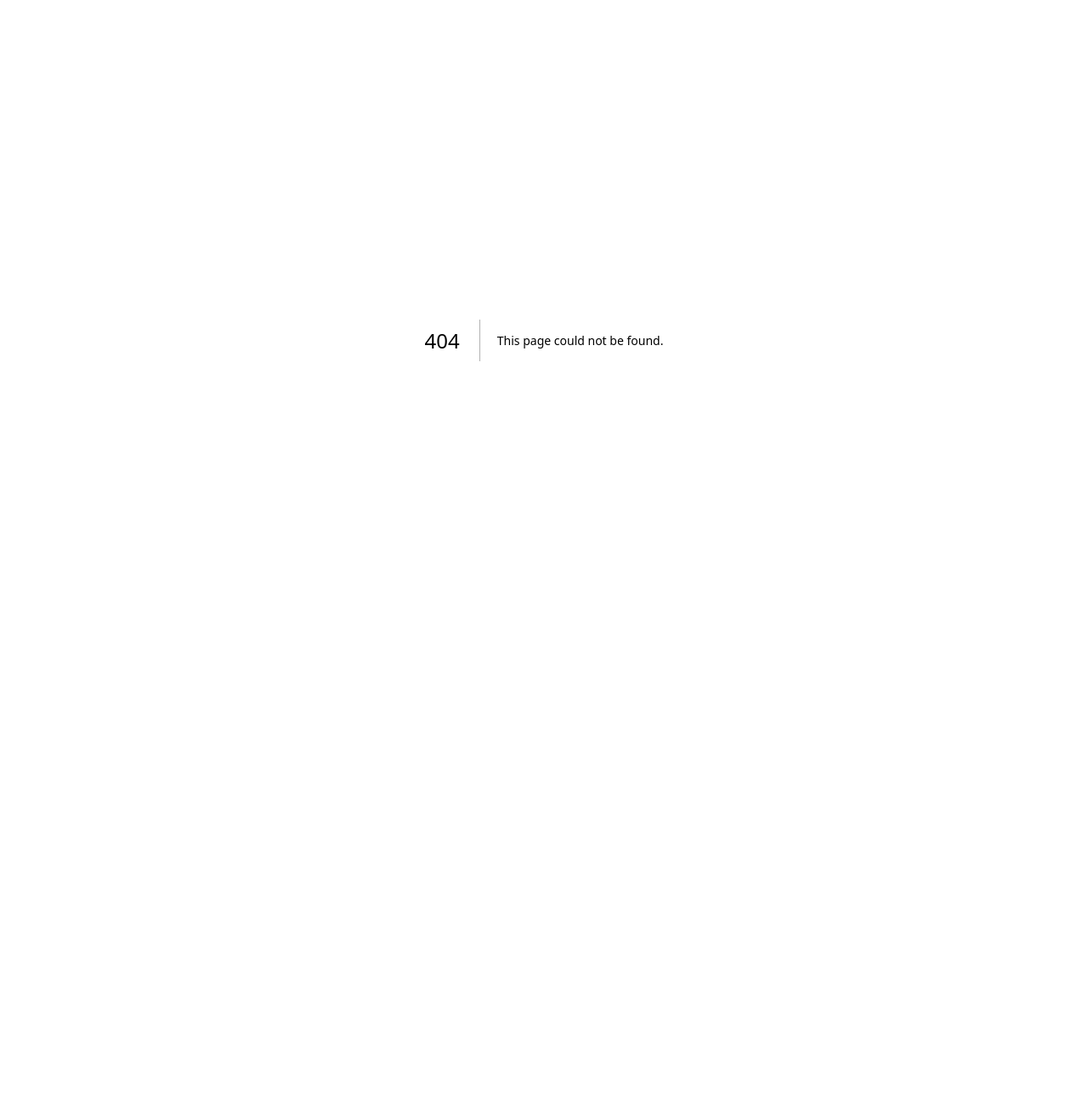
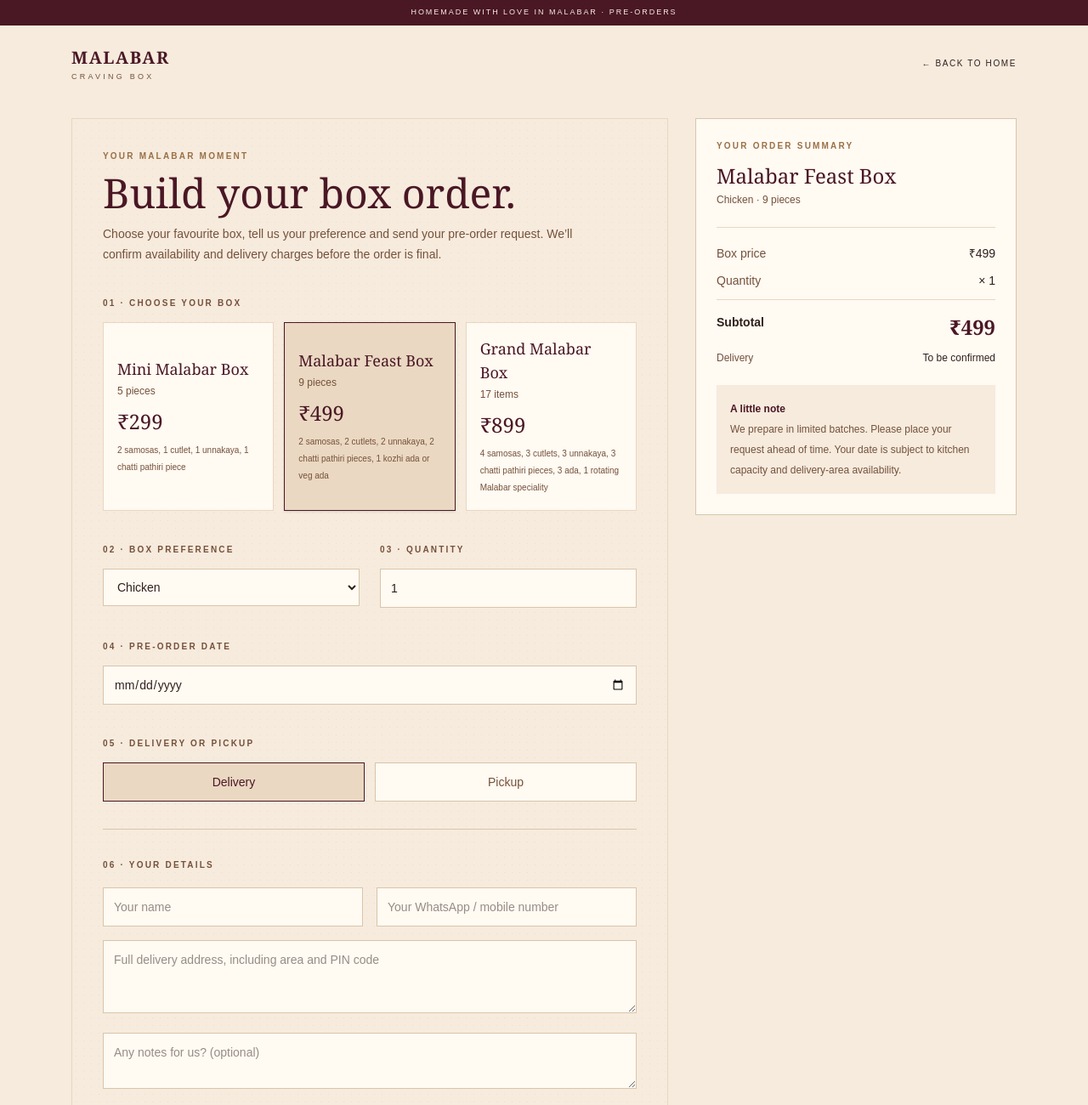
Before and after one commit to thasleenanasreen242-cmd/malabar-craving-box, a Next.js app: page /order in a window 1280 px wide. Before the commit this address had no page. Shown: the top 1300 px of the page at 85% size. Before the commit the page ends 800 px from the top, so only its background shows below. Built offline with nearby package versions, Linux system fonts and the light colour scheme.

Commit message:
Add branded customer pre-order flow

```diff
--- /dev/null
+++ b/app/order/page.tsx
@@ -0,0 +1,121 @@
+"use client";
+
+import { useMemo, useState } from "react";
+import Link from "next/link";
+
+const boxes = [
+  { id: "mini", name: "Mini Malabar Box", price: 299, pieces: "5 pieces", contents: "2 samosas, 1 cutlet, 1 unnakaya, 1 chatti pathiri piece" },
+  { id: "feast", name: "Malabar Feast Box", price: 499, pieces: "9 pieces", contents: "2 samosas, 2 cutlets, 2 unnakaya, 2 chatti pathiri pieces, 1 kozhi ada or veg ada" },
+  { id: "grand", name: "Grand Malabar Box", price: 899, pieces: "17 items", contents: "4 samosas, 3 cutlets, 3 unnakaya, 3 chatti pathiri pieces, 3 ada, 1 rotating Malabar speciality" },
+];
+
+const whatsappNumber = process.env.NEXT_PUBLIC_WHATSAPP_NUMBER?.replace(/\\D/g, "") ?? "";
+
+export default function OrderPage() {
+  const [boxId, setBoxId] = useState("feast");
+  const [variant, setVariant] = useState("Chicken");
+  const [quantity, setQuantity] = useState(1);
+  const [date, setDate] = useState("");
+  const [fulfilment, setFulfilment] = useState("Delivery");
+  const [name, setName] = useState("");
+  const [phone, setPhone] = useState("");
+  const [address, setAddress] = useState("");
+  const [notes, setNotes] = useState("");
+  const [error, setError] = useState("");
+
+  const selected = boxes.find((box) => box.id === boxId) ?? boxes[1];
+  const subtotal = selected.price * quantity;
+  const message = useMemo(() => [
+    "Hello Malabar Craving Box! I'd like to place a pre-order.",
+    "",
+    `Name: ${name}`,
+    `Customer WhatsApp: ${phone}`,
+    `Box: ${selected.name}`,
+    `Preference: ${variant}`,
+    `Quantity: ${quantity}`,
+    `Pre-order date: ${date}`,
+    `Fulfilment: ${fulfilment}`,
+    ...(fulfilment === "Delivery" ? [`Delivery address: ${address}`] : []),
+    `Estimated box subtotal: ₹${subtotal}`,
+    "Delivery charges: to be confirmed separately",
+    ...(notes.trim() ? [`Notes: ${notes.trim()}`] : []),
+    "",
+    "Please confirm availability and the final total.",
+  ].join("\n"), [name, phone, selected, variant, quantity, date, fulfilment, address, subtotal, notes]);
+
+  function submitOrder() {
+    if (!name.trim() || !/^\\+?[0-9\\s-]{10,15}$/.test(phone.trim()) || !date || (fulfilment === "Delivery" && !address.trim())) {
+      setError("Please complete your name, a valid contact number, pre-order date and delivery address (if applicable).");
+      return;
+    }
+    if (!whatsappNumber) {
+      setError("WhatsApp ordering is not activated yet. The business WhatsApp number needs to be added by the owner before orders can be sent.");
+      return;
+    }
+    setError("");
+    window.open(`https://wa.me/${whatsappNumber}?text=${encodeURIComponent(message)}`, "_blank", "noopener,noreferrer");
+  }
+
+  const today = new Date();
+  const minDate = new Date(today.getTime() - today.getTimezoneOffset() * 60000).toISOString().slice(0, 10);
+
+  return (
+    <main className="min-h-screen bg-[#F6EBDD] text-[#30201E]">
+      <div className="bg-[#4A1725] px-4 py-2 text-center text-[9px] tracking-[.22em] text-[#F6EBDD]">HOMEMADE WITH LOVE IN MALABAR · PRE-ORDERS</div>
+      <header className="mx-auto flex max-w-6xl items-center justify-between px-5 py-6">
+        <Link href="/" className="leading-none"><span className="serif block text-xl font-bold tracking-[.08em] text-[#4A1725]">MALABAR</span><span className="mt-1 block text-[9px] tracking-[.36em] text-[#75513B]">CRAVING BOX</span></Link>
+        <Link href="/" className="text-[10px] uppercase tracking-[.16em] text-[#75513B]">← Back to home</Link>
+      </header>
+      <div className="mx-auto grid max-w-6xl gap-8 px-5 pb-16 pt-5 lg:grid-cols-[1.3fr_.7fr]">
+        <section className="paper border border-[#E8D7C1] p-6 md:p-9">
+          <div className="eyebrow text-[#9a7047]">YOUR MALABAR MOMENT</div>
+          <h1 className="serif mt-3 text-4xl text-[#4A1725] md:text-5xl">Build your box order.</h1>
+          <p className="mt-3 max-w-xl text-sm leading-6 text-[#75513B]">Choose your favourite box, tell us your preference and send your pre-order request. We’ll confirm availability and delivery charges before the order is final.</p>
+
+          <div className="mt-8">
+            <label className="eyebrow text-[#75513B]">01 · CHOOSE YOUR BOX</label>
+            <div className="mt-3 grid gap-3 sm:grid-cols-3">
+              {boxes.map((box) => <button type="button" key={box.id} onClick={() => setBoxId(box.id)} className={`text-left border p-4 transition ${boxId === box.id ? "border-[#4A1725] bg-[#ead8c2] shadow-sm" : "border-[#E8D7C1] bg-[#fffaf2] hover:border-[#b58a55]"}`}>
+                <span className="serif block text-lg text-[#4A1725]">{box.name}</span>
+                <span className="mt-1 block text-xs text-[#75513B]">{box.pieces}</span>
+                <span className="serif mt-3 block text-2xl text-[#4A1725]">₹{box.price}</span>
+                <span className="mt-2 block text-[10px] leading-5 text-[#75513B]">{box.contents}</span>
+              </button>)}
+            </div>
+          </div>
+
+          <div className="mt-8 grid gap-6 sm:grid-cols-2">
+            <div><label htmlFor="variant" className="eyebrow text-[#75513B]">02 · BOX PREFERENCE</label><select id="variant" value={variant} onChange={(e) => setVariant(e.target.value)} className="mt-3 w-full border border-[#d9c5ab] bg-[#fffaf2] p-3 text-sm outline-none focus:border-[#4A1725]"><option>Chicken</option><option>Veg</option></select></div>
+            <div><label htmlFor="quantity" className="eyebrow text-[#75513B]">03 · QUANTITY</label><input id="quantity" type="number" min="1" max="20" value={quantity} onChange={(e) => setQuantity(Math.min(20, Math.max(1, Number(e.target.value) || 1)))} className="mt-3 w-full border border-[#d9c5ab] bg-[#fffaf2] p-3 text-sm outline-none focus:border-[#4A1725]" /></div>
+          </div>
+
+          <div className="mt-8"><label htmlFor="date" className="eyebrow text-[#75513B]">04 · PRE-ORDER DATE</label><input id="date" type="date" min={minDate} value={date} onChange={(e) => setDate(e.target.value)} className="mt-3 w-full border border-[#d9c5ab] bg-[#fffaf2] p-3 text-sm outline-none focus:border-[#4A1725]" /></div>
+
+          <div className="mt-8"><label className="eyebrow text-[#75513B]">05 · DELIVERY OR PICKUP</label><div className="mt-3 grid grid-cols-2 gap-3">{["Delivery", "Pickup"].map((choice) => <button type="button" key={choice} onClick={() => setFulfilment(choice)} className={`border p-3 text-sm ${fulfilment === choice ? "border-[#4A1725] bg-[#ead8c2] text-[#4A1725]" : "border-[#d9c5ab] bg-[#fffaf2] text-[#75513B]"}`}>{choice}</button>)}</div></div>
+
+          <div className="mt-8 border-t border-[#d9c5ab] pt-7">
+            <label className="eyebrow text-[#75513B]">06 · YOUR DETAILS</label>
+            <div className="mt-4 grid gap-4 sm:grid-cols-2">
+              <input aria-label="Your name" placeholder="Your name" value={name} onChange={(e) => setName(e.target.value)} className="border border-[#d9c5ab] bg-[#fffaf2] p-3 text-sm outline-none focus:border-[#4A1725]" />
+              <input aria-label="Your WhatsApp number" placeholder="Your WhatsApp / mobile number" value={phone} onChange={(e) => setPhone(e.target.value)} className="border border-[#d9c5ab] bg-[#fffaf2] p-3 text-sm outline-none focus:border-[#4A1725]" />
+            </div>
+            {fulfilment === "Delivery" && <textarea aria-label="Delivery address" placeholder="Full delivery address, including area and PIN code" rows={3} value={address} onChange={(e) => setAddress(e.target.value)} className="mt-4 w-full border border-[#d9c5ab] bg-[#fffaf2] p-3 text-sm outline-none focus:border-[#4A1725]" />}
+            <textarea aria-label="Order notes" placeholder="Any notes for us? (optional)" rows={2} value={notes} onChange={(e) => setNotes(e.target.value)} className="mt-4 w-full border border-[#d9c5ab] bg-[#fffaf2] p-3 text-sm outline-none focus:border-[#4A1725]" />
+          </div>
+          {error && <p role="alert" className="mt-5 border border-[#9b3949]/30 bg-[#9b3949]/10 p-3 text-sm text-[#7b2334]">{error}</p>}
+          <button type="button" onClick={submitOrder} className="mt-7 w-full bg-[#4A1725] px-6 py-4 text-[10px] font-semibold tracking-[.2em] text-[#F6EBDD] transition hover:bg-[#681F32]">SEND PRE-ORDER REQUEST ON WHATSAPP ↗</button>
+          <p className="mt-3 text-center text-[10px] leading-5 text-[#75513B]">Your order is a request until availability, delivery and final pricing are confirmed by the business.</p>
+        </section>
+
+        <aside className="h-fit border border-[#d9c5ab] bg-[#fffaf2] p-6 lg:sticky lg:top-6">
+          <div className="eyebrow text-[#9a7047]">YOUR ORDER SUMMARY</div>
+          <h2 className="serif mt-3 text-2xl text-[#4A1725]">{selected.name}</h2>
+          <p className="mt-1 text-xs text-[#75513B]">{variant} · {selected.pieces}</p>
+          <div className="mt-6 space-y-3 border-t border-[#e8d7c1] pt-5 text-sm"><div className="flex justify-between"><span className="text-[#75513B]">Box price</span><span>₹{selected.price}</span></div><div className="flex justify-between"><span className="text-[#75513B]">Quantity</span><span>× {quantity}</span></div><div className="flex justify-between border-t border-[#e8d7c1] pt-4 font-semibold"><span>Subtotal</span><span className="serif text-2xl text-[#4A1725]">₹{subtotal}</span></div><div className="flex justify-between text-xs"><span className="text-[#75513B]">Delivery</span><span>To be confirmed</span></div></div>
+          <div className="mt-6 bg-[#F6EBDD] p-4 text-xs leading-6 text-[#75513B]"><strong className="text-[#4A1725]">A little note</strong><br/>We prepare in limited batches. Please place your request ahead of time. Your date is subject to kitchen capacity and delivery-area availability.</div>
+        </aside>
+      </div>
+      <footer className="border-t border-[#d9c5ab] px-5 py-7 text-center text-[10px] tracking-[.15em] text-[#75513B]">MALABAR CRAVING BOX · MADE WITH LOVE IN MALABAR</footer>
+    </main>
+  );
+}
```
